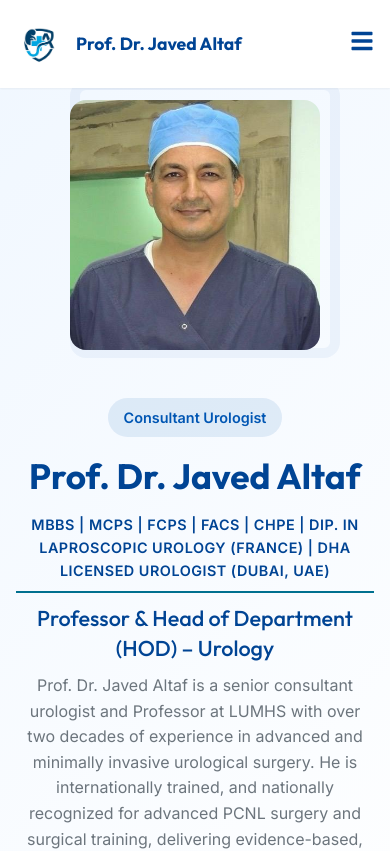
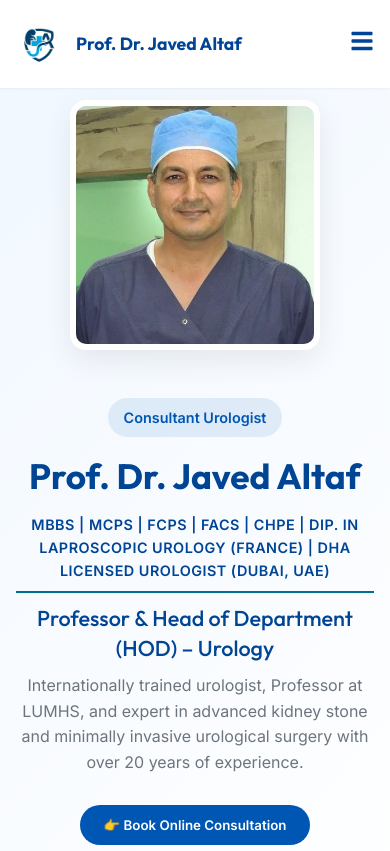
Before and after one commit to M-Nabeegh/altafwebsite, a React (Vite) app: page / in a window 390 px wide. Shown: the top 851 px of the page. Built offline with nearby package versions, Linux system fonts and the light colour scheme.

Commit message:
feat: update hero bio text and simplify mobile image styling with white border

```diff
--- a/src/components/Hero.jsx
+++ b/src/components/Hero.jsx
@@ -15,7 +15,7 @@ const Hero = () => {
           <h2 className="designation">{doctorProfile.designation}</h2>
 
           <p className="summary">
-            Prof. Dr. Javed Altaf is a senior consultant urologist and Professor at LUMHS with over two decades of experience in advanced and minimally invasive urological surgery. He is internationally trained, and nationally recognized for advanced PCNL surgery and surgical training, delivering evidence-based, patient-centred care.
+            Internationally trained urologist, Professor at LUMHS, and expert in advanced kidney stone and minimally invasive urological surgery with over 20 years of experience.
           </p>
 
           <div className="hero-cta">
--- a/src/index.css
+++ b/src/index.css
@@ -322,10 +322,19 @@ ul {
   .image-wrapper {
     max-width: 250px;
   }
+  .image-wrapper::before {
+    display: none;
+  }
   .image-wrapper img {
     height: 250px !important;
     object-fit: cover !important;
     object-position: top center !important;
+    border: 6px solid white !important;
+    box-shadow: 0 10px 30px rgba(0,0,0,0.08) !important;
+    transform: none !important;
+  }
+  .image-wrapper:hover img {
+    transform: none !important;
   }
 }
 
```
